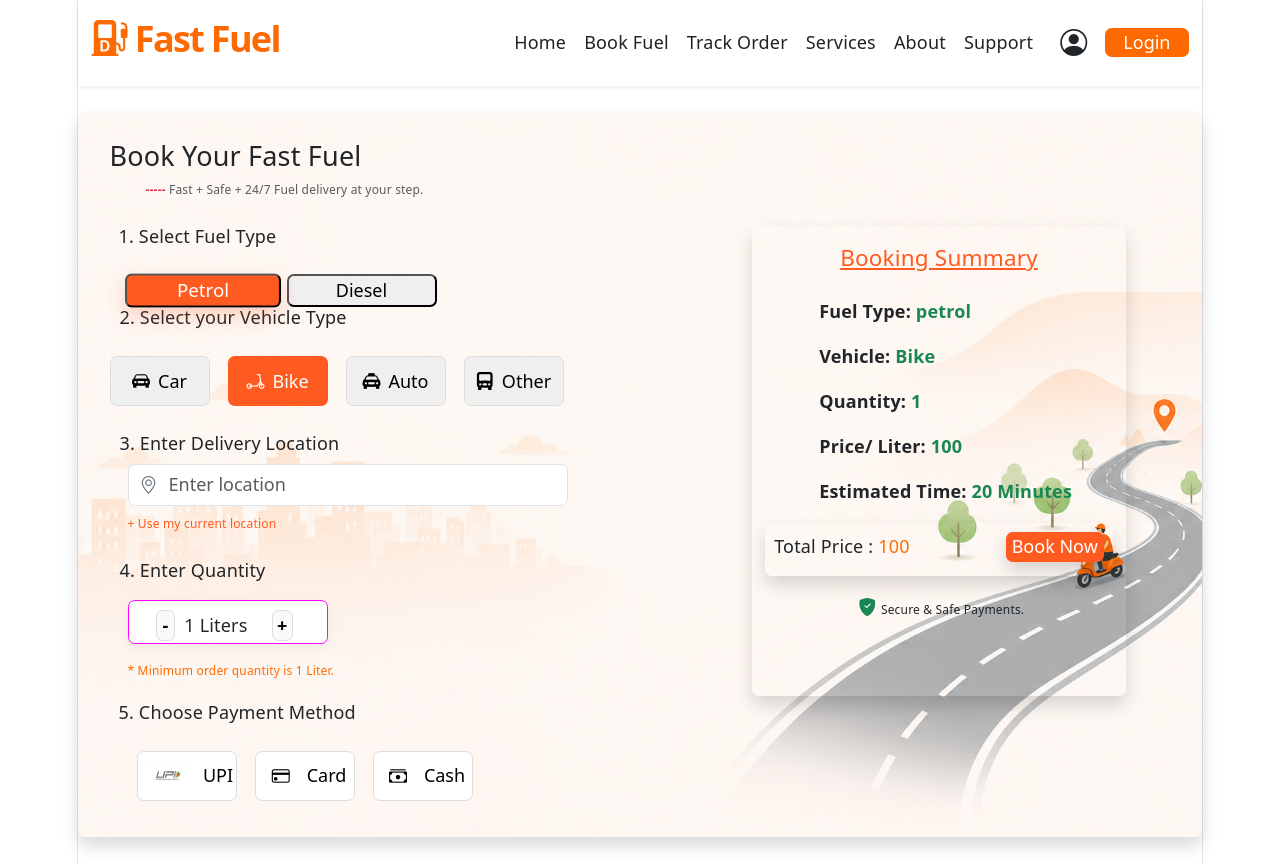
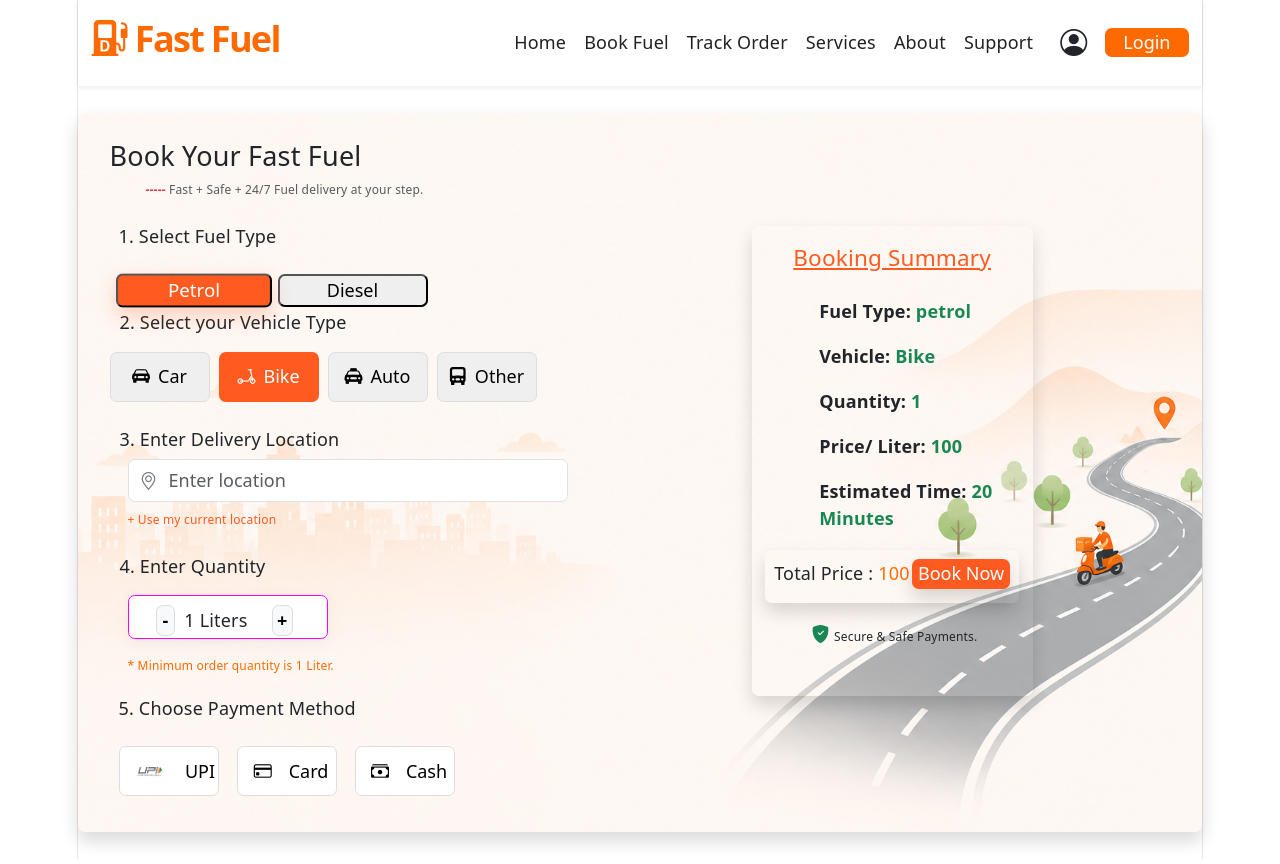
Before and after one commit to RANJITH19KUMAR/fuel-book, a React (Vite) app: page /Booking in a window 1280 px wide. Built offline with nearby package versions, Linux system fonts and the light colour scheme.

Commit message:
add changes

```diff
--- a/src/Components/BookFuel/Order/Order.jsx
+++ b/src/Components/BookFuel/Order/Order.jsx
@@ -45,16 +45,16 @@ const navigate = useNavigate();
         <div className='row'>
           <div className='col-md-7'>
         <h5 className='fs-6 text-start ms-2'>1. Select Fuel Type</h5>
-        <div className=' d-flex gap-2 pt-3 ms-3'>
-        <button className= {`fuel-btn rounded ${fueltype === 'petrol' ? 'active' : ''}`} onClick={() => setFuel('petrol')}> Petrol</button>
+        <div className=' d-flex gap-2 pt-3 ms-2 mb-1'>
+        <button className= {`fuel-btn rounded ${fueltype === 'petrol' ? 'active' : ''} `} onClick={() => setFuel('petrol')}> Petrol</button>
         <button className= {`fuel-btn rounded ${fueltype === 'diesel' ? 'active' : ''} `}
         onClick={() => setFuel('diesel')}>Diesel</button>
        </div>
 
        {/*  2. Select your Vehicle Type */}
-       <h5 className="fs-6 text-start mb-4">2. Select your Vehicle Type</h5>
+       <h5 className="fs-6 text-start mb-3">2. Select your Vehicle Type</h5>
 
-  <div className="vehicle-wrapper d-flex gap-3">
+  <div className="vehicle-wrapper d-flex gap-2">
 
     <button className= {` vehicle-btn d-flex rounded  ${vehicle=== 'Car' ? 'active' : ''}`} onClick={()=> setVehicle('Car')}>  <i className="bi bi-car-front-fill"></i>Car</button>
     <button className= {` vehicle-btn d-flex rounded  ${vehicle=== 'Bike' ? 'active' : ''}`} onClick={()=> setVehicle('Bike')}>  <i className="bi bi-scooter"></i>Bike</button>
@@ -86,7 +86,7 @@ const navigate = useNavigate();
 {/* 5.Payment method*/}
 <div>
  <h4 className='fs-6 text-start ms-2 '>5. Choose Payment Method</h4>
-        <div className=' ms-4 d-flex gap-3 pt-3 ms-3 '>
+        <div className=' ms-2 d-flex gap-3 pt-3 '>
           <button className={`payment-btn rounded bg-white  ${ payment === 'UPI' ? 'active' : ''}`} onClick={()=> setPayment('UPI')}> <img src={upi} width={55} alt="upi" className='pt-2 '/>UPI</button>
            <button className={`payment-btn rounded bg-white px-4 ${ payment === 'Card' ? 'active' :''}`} onClick={() => setPayment('Card')}><i className="bi bi-credit-card p-2"></i>Card</button>
             <button className={`payment-btn rounded bg-white px-4 ${payment === 'Cash' ? 'active' :''}`} onClick={() => setPayment('Cash')}><i className="bi bi-cash-stack p-2"></i>Cash</button>
@@ -133,7 +133,7 @@ const navigate = useNavigate();
        </div>
 
        {/* Right Side Summary */}
-       <div className='book-summary col-md-4 mb-3 rounded shadow '>
+       <div className='book-summary col-md-3 mb-3 rounded shadow '>
         <h5 className='text-center pt-3'>Booking Summary</h5>
         <p  className='fs-6 fw-semibold pt-3 ms-5 '>Fuel Type: <span className='text-success '>{fueltype}</span> </p>
         <p  className='fs-6 fw-semibold ms-5 '>Vehicle: <span className='text-success '>{vehicle}</span></p>
```
